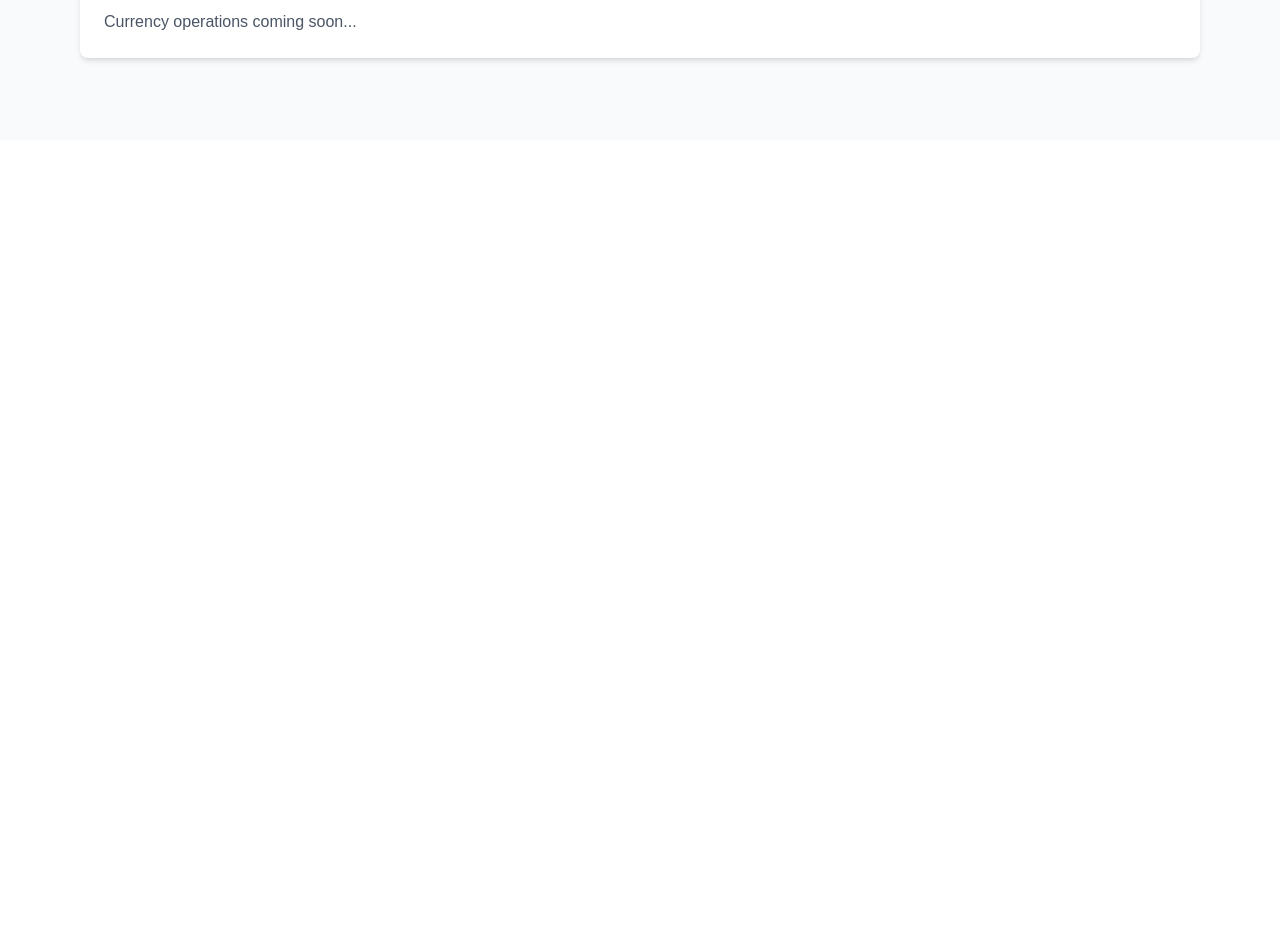
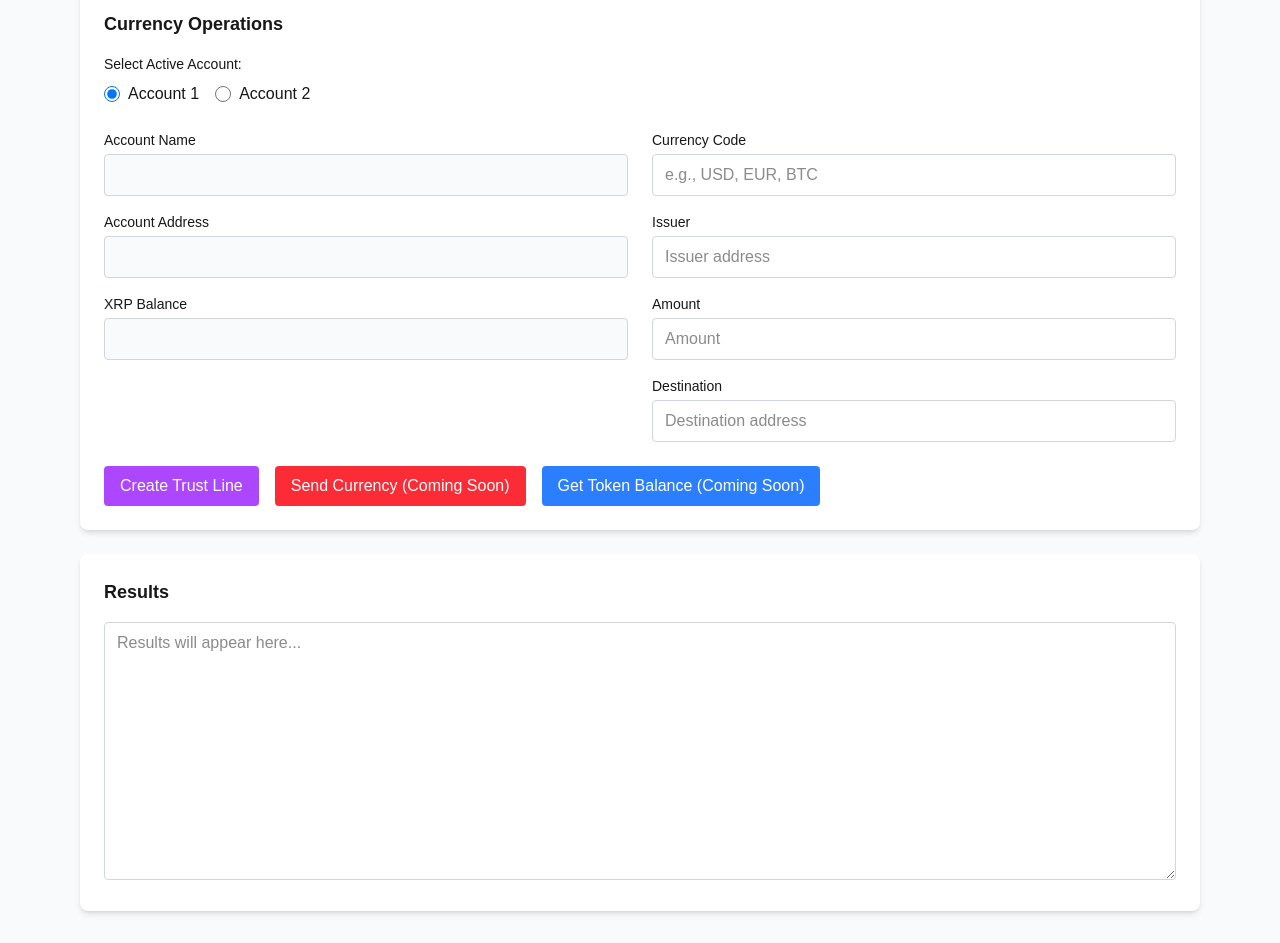
Before and after one commit to Avoisavo/EasyA-Wiser, a Next.js app: page /send in a window 1280 px wide. Shown: the part 660-1603 px from the top of the page. Before the commit the page ends 800 px from the top, so only its background shows below. Built offline with nearby package versions, Linux system fonts and the light colour scheme.

Commit message:
Added trustline function

```diff
--- a/pages/send.js
+++ b/pages/send.js
@@ -109,6 +109,58 @@ export default function SendCurrency() {
       setLoading(false);
     }
   };
+
+  // Create Trust Line
+  const createTrustLine = async () => {
+    if (!currencyCode || !issuer || !amount) {
+      alert('Please enter currency code, issuer, and amount');
+      return;
+    }
+
+    setLoading(true);
+    const net = getNetworkUrl();
+    const client = new xrpl.Client(net);
+
+    try {
+      await client.connect();
+      setResults('===Creating trust line===\n\n');
+
+      const currentAccount = activeAccount === 'account1' ? account1 : account2;
+      const wallet = xrpl.Wallet.fromSeed(currentAccount.seed);
+
+      const trustSet_tx = {
+        "TransactionType": "TrustSet",
+        "Account": currentAccount.address,
+        "LimitAmount": {
+          "currency": currencyCode,
+          "issuer": issuer,
+          "value": amount
+        }
+      };
+
+      setResults(prev => prev + `Creating trust line for ${currencyCode} with issuer ${issuer}...\n`);
+
+      const ts_prepared = await client.autofill(trustSet_tx);
+      const ts_signed = wallet.sign(ts_prepared);
+      const ts_result = await client.submitAndWait(ts_signed.tx_blob);
+
+      if (ts_result.result.meta.TransactionResult == "tesSUCCESS") {
+        setResults(prev => prev + `\n===Trust line established between account\n${currentAccount.address}\nand account\n${issuer}===\n`);
+        setResults(prev => prev + `Transaction hash: ${ts_result.result.hash}\n`);
+      } else {
+        setResults(prev => prev + `\n===Transaction failed: ${ts_result.result.meta.TransactionResult}===\n`);
+      }
+
+    } catch (error) {
+      console.error('Error creating trust line:', error);
+      setResults(prev => prev + `\n===Error: ${error.message}===\n`);
+    } finally {
+      await client.disconnect();
+      setLoading(false);
+    }
+  };
+
+  const currentAccount = activeAccount === 'account1' ? account1 : account2;
 
   return (
     <div className="min-h-screen bg-gray-50 py-8">
@@ -260,20 +312,150 @@ export default function SendCurrency() {
           </div>
         </div>
 
+        {/* Currency Operations */}
+        <div className="bg-white rounded-lg shadow-md p-6 mb-6">
+          <h3 className="text-lg font-semibold mb-4">Currency Operations</h3>
+
+          {/* Account Selection */}
+          <div className="mb-6">
+            <label className="block text-sm font-medium mb-2">Select Active Account:</label>
+            <div className="flex gap-4">
+              <label className="flex items-center gap-2">
+                <input
+                  type="radio"
+                  value="account1"
+                  checked={activeAccount === 'account1'}
+                  onChange={(e) => setActiveAccount(e.target.value)}
+                  className="w-4 h-4"
+                />
+                <span>Account 1</span>
+              </label>
+              <label className="flex items-center gap-2">
+                <input
+                  type="radio"
+                  value="account2"
+                  checked={activeAccount === 'account2'}
+                  onChange={(e) => setActiveAccount(e.target.value)}
+                  className="w-4 h-4"
+                />
+                <span>Account 2</span>
+              </label>
+            </div>
+          </div>
+
+          <div className="grid md:grid-cols-2 gap-6">
+            <div className="space-y-4">
+              <div>
+                <label className="block text-sm font-medium mb-1">Account Name</label>
+                <input
+                  type="text"
+                  value={currentAccount.name}
+                  readOnly
+                  className="w-full px-3 py-2 border border-gray-300 rounded bg-gray-50"
+                />
+              </div>
+
+              <div>
+                <label className="block text-sm font-medium mb-1">Account Address</label>
+                <input
+                  type="text"
+                  value={currentAccount.address}
+                  readOnly
+                  className="w-full px-3 py-2 border border-gray-300 rounded bg-gray-50"
+                />
+              </div>
+
+              <div>
+                <label className="block text-sm font-medium mb-1">XRP Balance</label>
+                <input
+                  type="text"
+                  value={xrpBalance}
+                  readOnly
+                  className="w-full px-3 py-2 border border-gray-300 rounded bg-gray-50"
+                />
+              </div>
+            </div>
+
+            <div className="space-y-4">
+              <div>
+                <label className="block text-sm font-medium mb-1">Currency Code</label>
+                <input
+                  type="text"
+                  value={currencyCode}
+                  onChange={(e) => setCurrencyCode(e.target.value)}
+                  className="w-full px-3 py-2 border border-gray-300 rounded focus:outline-none focus:border-blue-500"
+                  placeholder="e.g., USD, EUR, BTC"
+                />
+              </div>
+
+              <div>
+                <label className="block text-sm font-medium mb-1">Issuer</label>
+                <input
+                  type="text"
+                  value={issuer}
+                  onChange={(e) => setIssuer(e.target.value)}
+                  className="w-full px-3 py-2 border border-gray-300 rounded focus:outline-none focus:border-blue-500"
+                  placeholder="Issuer address"
+                />
+              </div>
+
+              <div>
+                <label className="block text-sm font-medium mb-1">Amount</label>
+                <input
+                  type="text"
+                  value={amount}
+                  onChange={(e) => setAmount(e.target.value)}
+                  className="w-full px-3 py-2 border border-gray-300 rounded focus:outline-none focus:border-blue-500"
+                  placeholder="Amount"
+                />
+              </div>
+
+              <div>
+                <label className="block text-sm font-medium mb-1">Destination</label>
+                <input
+                  type="text"
+                  value={destination}
+                  onChange={(e) => setDestination(e.target.value)}
+                  className="w-full px-3 py-2 border border-gray-300 rounded focus:outline-none focus:border-blue-500"
+                  placeholder="Destination address"
+                />
+              </div>
+            </div>
+          </div>
+
+          <div className="flex flex-wrap gap-4 mt-6">
+            <button
+              onClick={createTrustLine}
+              disabled={loading}
+              className="px-4 py-2 bg-purple-500 text-white rounded hover:bg-purple-600 disabled:opacity-50"
+            >
+              Create Trust Line
+            </button>
+            <button
+              disabled={loading}
+              className="px-4 py-2 bg-red-500 text-white rounded hover:bg-red-600 disabled:opacity-50"
+            >
+              Send Currency (Coming Soon)
+            </button>
+            <button
+              disabled={loading}
+              className="px-4 py-2 bg-blue-500 text-white rounded hover:bg-blue-600 disabled:opacity-50"
+            >
+              Get Token Balance (Coming Soon)
+            </button>
+          </div>
+        </div>
+
+        {/* Results */}
         <div className="bg-white rounded-lg shadow-md p-6">
-          <p className="text-gray-600">Currency operations coming soon...</p>
-
-          {results && (
-            <div className="mt-4">
-              <label className="block text-sm font-medium mb-1">Results</label>
-              <textarea
-                value={results}
-                readOnly
-                className="w-full px-3 py-2 border border-gray-300 rounded bg-gray-50"
-                rows={6}
-              />
-            </div>
-          )}
+          <h3 className="text-lg font-semibold mb-4">Results</h3>
+          <textarea
+            value={results}
+            onChange={(e) => setResults(e.target.value)}
+            className="w-full px-3 py-2 border border-gray-300 rounded focus:outline-none focus:border-blue-500"
+            rows={10}
+            placeholder="Results will appear here..."
+          />
         </div>
       </div>
     </div>
```
